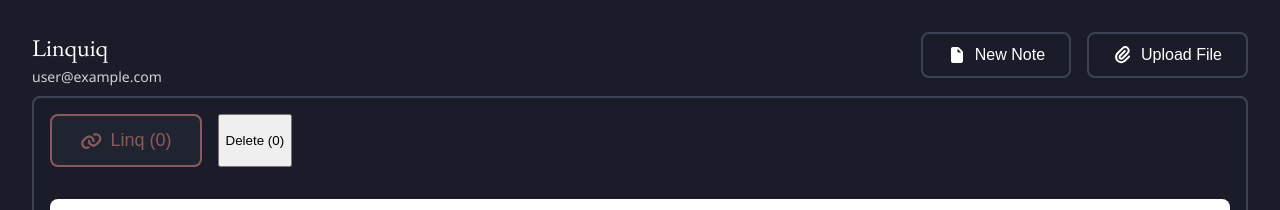
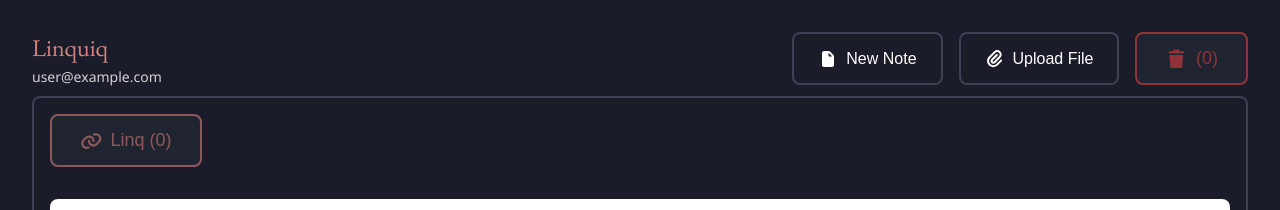
Before and after one commit to tortooga2/connectwork, a Next.js app: page /dashboard in a window 1280 px wide. Shown: the top 210 px of the page. Built offline with nearby package versions, Linux system fonts and the light colour scheme; no server answers; the database is empty; sample sign-in values are in the browser's storage.

Commit message:
Styled new delete feature, attempted to fix random console errors, did minor styling color changes

```diff
--- a/src/app/(pages)/dashboard/client.tsx
+++ b/src/app/(pages)/dashboard/client.tsx
@@ -97,7 +97,7 @@ export const Dashboard = ({ }) => {
                     gap: "0.25rem",
                     zIndex: 1000
                 }}>
-                    <h1 style={{ fontSize: "1.5rem", fontWeight: "bold", margin: 0 }}>Linquiq</h1>
+                    <h1 style={{ fontSize: "1.5rem", fontWeight: "bold", margin: 0, color: "var(--theme-btn-linq-text)" }}>Linquiq</h1>
                     <span style={{ fontSize: "0.875rem", opacity: 0.8 }}>{userEmail}</span>
                 </div>
 
@@ -140,6 +140,7 @@ export const Dashboard = ({ }) => {
                         New Note
                     </button>
                     <UploadButton />
+                    <DeleteButton />
                 </div>
 
                 <HorizontalDiv color="var(--theme-bg-primary)" style={{ position: "absolute", top: "4rem", left: "1rem", right: "1rem", bottom: "1rem", padding: "1rem", border: "none", borderRadius: "var(--theme-border-radius)", zIndex: "1", transition: "width 0.2s ease-out, left 0.2s ease-out, right 0.2s ease-out" }} layouts={[
@@ -196,7 +197,7 @@ export const Dashboard = ({ }) => {
                             <div style={{ display: "flex", flexDirection: "column", gap: "0.5rem" }}>
                                 {FileType(previewedFile?.type)}
                                 <span><span style={{ fontWeight: "bold" }}>ID:</span> {previewedFile?.id}</span>
-                                <span><span style={{ fontWeight: "bold" }}>Created:</span> {previewedFile?.createdAt}</span>
+                                <span><span style={{ fontWeight: "bold" }}>Created:</span> {previewedFile?.createdAt ? new Date(previewedFile.createdAt).toISOString() : ""}</span>
                                 <span><span style={{ fontWeight: "bold" }}>Creator:</span> {previewedFile?.creator_email}</span>
                             </div>
                             <div style={{ flex: 1, overflow: "auto" }}>
@@ -208,7 +209,7 @@ export const Dashboard = ({ }) => {
 
                 {/* Note Editor Panel - Left Side */}
                 {layoutState === 2 && (
-                    <VerticalDiv style={{ position: "absolute", left: "1rem", top: "4rem", bottom: "1rem", width: "calc(40% - 1rem)", backgroundColor: "var(--theme-bg-secondary)", borderRadius: "var(--theme-border-radius)", border: "none", padding: "1rem", height: "calc(100% - 5rem)" }}>
+                    <VerticalDiv style={{ position: "absolute", left: "1rem", top: "5rem", bottom: "1rem", width: "calc(40% - 1rem)", backgroundColor: "var(--theme-bg-secondary)", borderRadius: "var(--theme-border-radius)", border: "none", padding: "1rem" }}>
                         <div style={{ position: "relative", flex: 1, overflow: "auto" }}>
                             <button
                                 onClick={() => {
--- a/src/app/components/DeleteButton.tsx
+++ b/src/app/components/DeleteButton.tsx
@@ -1,16 +1,50 @@
 "use client"
 import { useFileStore } from "../components/State Manager/appManager"
-
+import { FontAwesomeIcon } from "@fortawesome/react-fontawesome"
+import { faTrash } from "@fortawesome/free-solid-svg-icons"
 
 export const DeleteButton = () => {
-    const selectedFiles = useFileStore((state)=>state.selectedFiles);
-    const ClearSelection = useFileStore((state)=>state.ClearSelection);
+    const selectedFiles = useFileStore((state) => state.selectedFiles);
+    const ClearSelection = useFileStore((state) => state.ClearSelection);
     const deleteFiles = useFileStore((state) => state.deleteFiles);
 
-    return (<button onClick={async () => {
-        if(selectedFiles.size > 0) {
-            await deleteFiles();
-            ClearSelection()
-        }
-    }}>Delete ({selectedFiles.size})</button>)
+    return (
+        <button
+            onClick={async () => {
+                if (selectedFiles.size > 0) {
+                    await deleteFiles();
+                    ClearSelection()
+                }
+            }}
+            style={{
+                display: "flex",
+                alignItems: "center",
+                gap: "0.5rem",
+                padding: "0.875rem 1.75rem",
+                border: "var(--theme-border-width) solid var(--theme-btn-delete-border)",
+                borderRadius: "var(--theme-border-radius)",
+                backgroundColor: "var(--theme-btn-delete-bg)",
+                color: "var(--theme-btn-delete-text)",
+                cursor: selectedFiles.size > 0 ? "pointer" : "not-allowed",
+                fontSize: "1.125rem",
+                fontWeight: "500",
+                transition: "all 0.2s ease",
+                opacity: selectedFiles.size > 0 ? "1" : "0.6"
+            }}
+            onMouseEnter={(e) => {
+                if (selectedFiles.size > 0) {
+                    e.currentTarget.style.backgroundColor = "var(--theme-btn-delete-hover-bg)"
+                    e.currentTarget.style.opacity = "var(--theme-btn-delete-hover-opacity)"
+                }
+            }}
+            onMouseLeave={(e) => {
+                e.currentTarget.style.backgroundColor = "var(--theme-btn-delete-bg)"
+                e.currentTarget.style.opacity = selectedFiles.size > 0 ? "1" : "0.6"
+            }}
+            disabled={selectedFiles.size === 0}
+        >
+            <FontAwesomeIcon icon={faTrash} style={{ color: "var(--theme-btn-delete-icon)" }} />
+            ({selectedFiles.size})
+        </button>
+    )
 }
--- a/src/app/components/FileItem/index.tsx
+++ b/src/app/components/FileItem/index.tsx
@@ -83,12 +83,12 @@ export const FileItem = ({file} : {file : File}) => {
                             display: "flex",
                             alignItems: "center",
                             justifyContent: "center",
-                            transition: "opacity 0.2s ease",
+                            transition: "opacity 0.2s ease, color 0.2s ease-out, background-color 0.2s ease",
                             borderRadius: "var(--theme-border-radius)"
                         }}
                         onMouseEnter={(e) => {
                             e.currentTarget.style.opacity = "0.7"
-                            e.currentTarget.style.backgroundColor = "var(--theme-bg-tertiary)"
+                            e.currentTarget.style.backgroundColor = "rgba(255, 255, 255, 0.1)"
                         }}
                         onMouseLeave={(e) => {
                             e.currentTarget.style.opacity = "1"
--- a/src/app/components/FileList/index.tsx
+++ b/src/app/components/FileList/index.tsx
@@ -34,9 +34,8 @@ export const FilesList = () => {
         <VerticalDiv style={{ border: "var(--theme-border-width) solid var(--theme-border-primary)", borderRadius: "var(--theme-border-radius)", padding: "1rem", width: "100%" }}>
             <div style={{ marginBottom: "1rem", display: "flex", gap: "1rem" }}>
                 <ButtonBundle />
-                <DeleteButton />
             </div>
-            <div className={"row"} style={{ backgroundColor: "var(--theme-list-header-bg)", color: "var(--theme-list-header-text)", borderRadius: "var(--theme-border-radius)" }}>
+            <div className={"row"} style={{ backgroundColor: "var(--theme-list-header-bg)", color: "var(--theme-list-header-text)", borderRadius: "var(--theme-list-header-border-radius)", border: "var(--theme-list-header-border)" }}>
                 <div></div>
                 <div className={"column"} style={{ fontWeight: "bold" }}>ID</div>
                 <div className={"column"} style={{ fontWeight: "bold" }}>CREATED AT</div>
--- a/src/app/components/Preview/Views/Bundle/index.tsx
+++ b/src/app/components/Preview/Views/Bundle/index.tsx
@@ -57,10 +57,10 @@ const Bundle = ({bundle_data}: {bundle_data: {url: string | undefined, data: any
 
 
     const DisplayFile = (index: number, file: any, url?: string) => {
-        const safeUrl = (typeof url === "string" && url.trim() !== "") ? url : undefined;
+        const safeUrl = (url && typeof url === "string" && url.trim() !== "") ? url : null;
         switch (getFileType(file.type)) {
             case "Document": {
-                if (!safeUrl) return <div key={index}>Loading...</div>;
+                if (!safeUrl || safeUrl === "" || safeUrl.trim() === "") return <div key={index}>Loading...</div>;
                 return(
 
                                             <DocumentViewer
--- a/src/app/globals.css
+++ b/src/app/globals.css
@@ -79,7 +79,10 @@ a {
   align-items: center;
   text-align: left;
   border-radius: 10px;
-  transition: background-color 0.2s ease-out, color 0.2s ease-out, padding-left 0.2s ease-out, padding-right 0.2s ease-out;
+  background-color: var(--theme-list-row-bg);
+  color: var(--theme-list-row-text);
+  border: var(--theme-list-row-border);
+  transition: var(--theme-list-row-hover-transition), padding-left 0.2s ease-out, padding-right 0.2s ease-out;
 
 }
 
@@ -101,7 +104,18 @@ a {
 .row:hover {
   background-color: var(--theme-list-row-hover-bg);
   color: var(--theme-list-row-hover-text);
-  transition: background-color 0.2s ease-out, color 0.2s ease-out, padding-left 0.2s ease-out, padding-right 0.2s ease-out;
+  border: var(--theme-list-row-hover-border);
+  transition: var(--theme-list-row-hover-transition), padding-left 0.2s ease-out, padding-right 0.2s ease-out;
+}
+
+.row:hover button {
+  color: var(--theme-list-row-hover-text);
+}
+
+.row:hover button svg,
+.row:hover button svg path {
+  color: var(--theme-list-row-hover-text);
+  fill: var(--theme-list-row-hover-text);
 }
 
 .column {
--- a/src/app/page.tsx
+++ b/src/app/page.tsx
@@ -25,7 +25,7 @@ export default async function Home() {
                         padding: "1rem 2rem",
                     }}
                 >
-                    <h1>Connectwork</h1>
+                    <h1>Linquiq</h1>
                     <div style={{ display: "flex", gap: "1rem" }}>
                         <SignedOut>
                             <SignInButton />
```
Also changed, not shown: src/app/components/buttonBundle.tsx (+9 -9 lines), src/app/styles/theme.css (+34 -3 lines).
